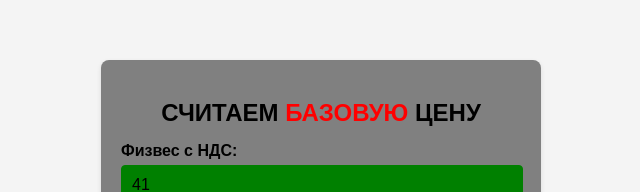
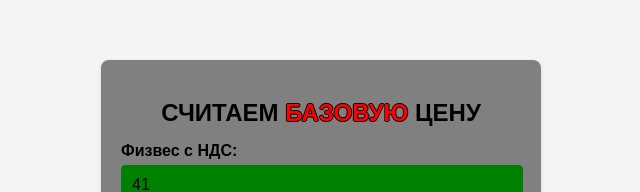
Before and after one commit to nf2g/nf2g.github.io, a plain HTML site: page index.html in a window 1280 px wide. Shown: the part 133-325 px from the top of the page, without its empty margins (319-959 px from the left). Drawn offline with Linux system fonts and the light colour scheme.

Commit message:
Update index.html

```diff
--- a/index.html
+++ b/index.html
@@ -92,7 +92,7 @@
 </head>
 <body>
   <div class="container">
-    <h2>СЧИТАЕМ <span style="color: red">БАЗОВУЮ</span> ЦЕНУ</h2>
+    <h2>СЧИТАЕМ <span style="color: red; text-shadow: .04em 0 #000, -.04em 0 #000, 0 .04em #000, 0 -.04em #000;">БАЗОВУЮ</span> ЦЕНУ</h2>
 
     <div class="input-group">
       <label for="value1">Физвес с НДС:</label>
```
